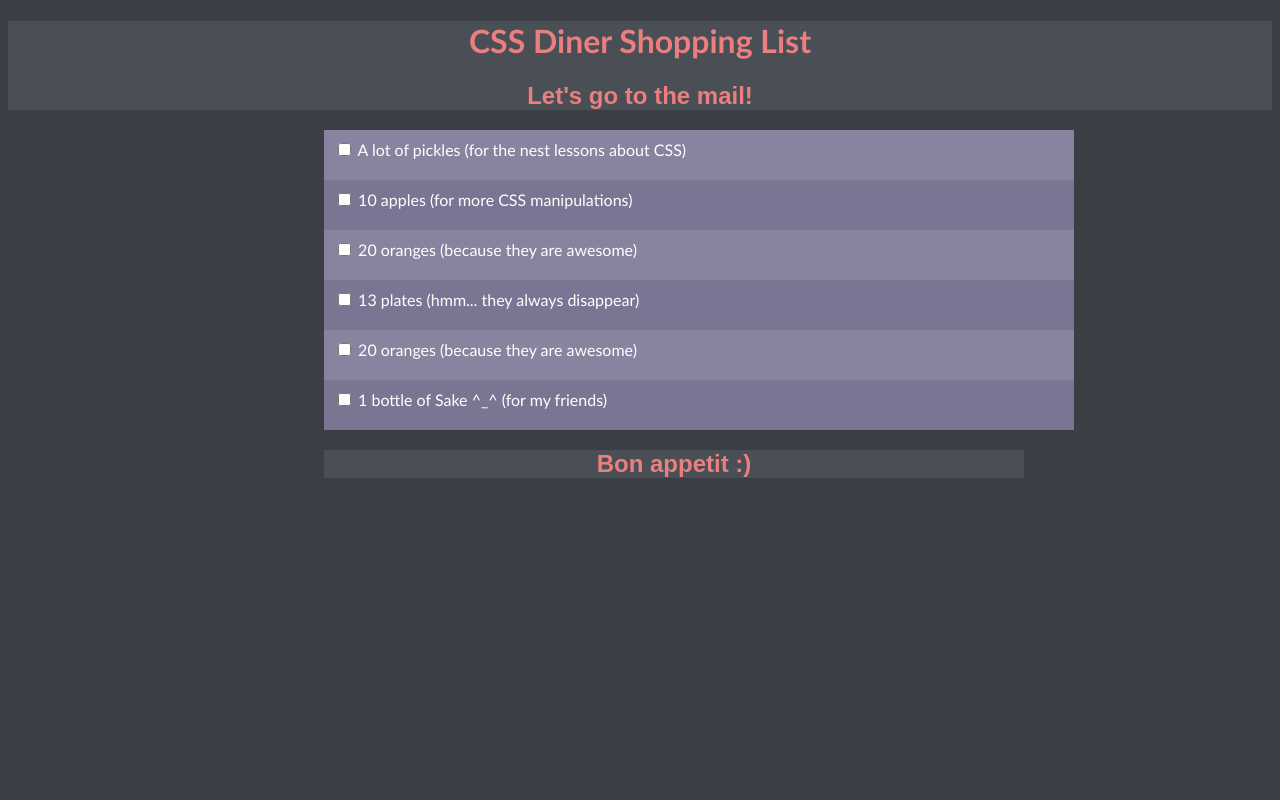
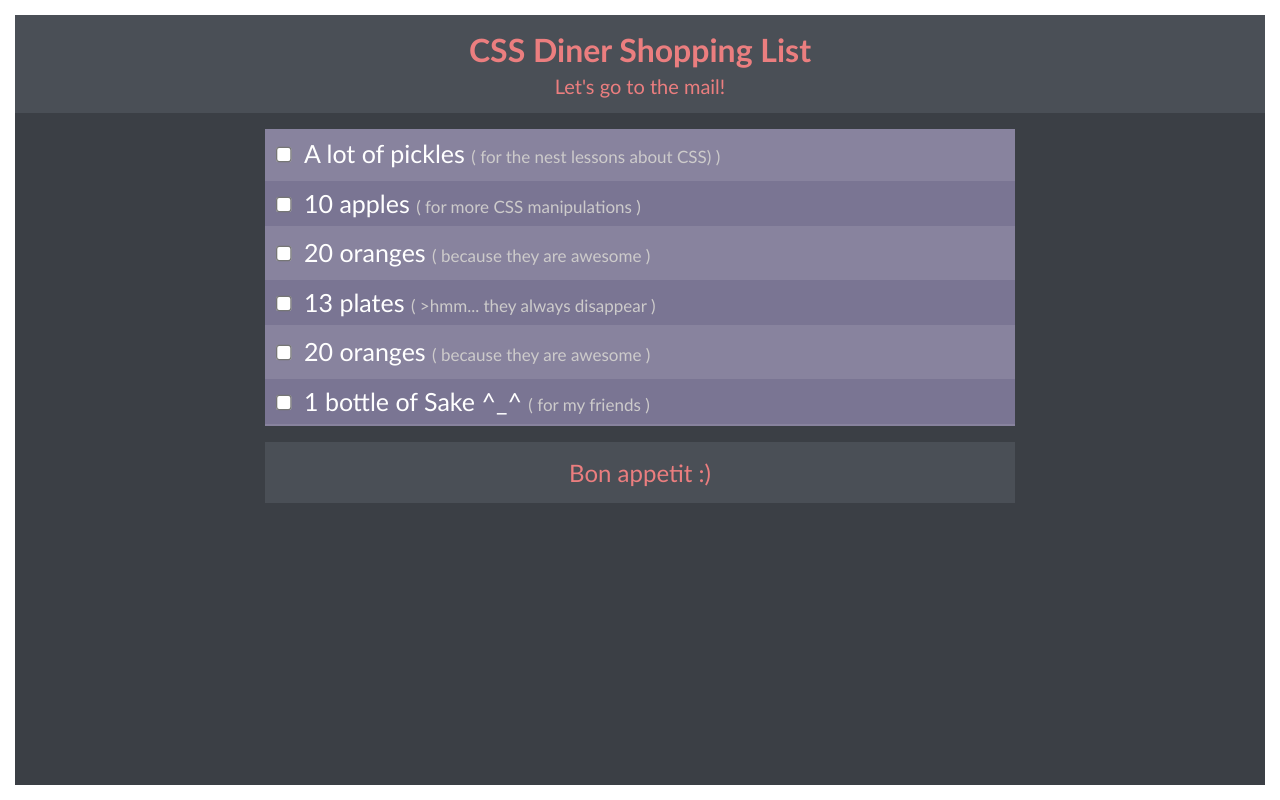
Before and after one commit to Dmytro-Ivashko/BR_homework_4, a plain HTML site: page index.html in a window 1280 px wide. Drawn offline with Linux system fonts and the light colour scheme.

Commit message:
redesigned

```diff
--- a/index.html
+++ b/index.html
@@ -2,68 +2,71 @@
 <html lang="en">
 <head>
     <meta charset="UTF-8">
-    <meta name="viewport" content="width=device-width, initial-scale=1.0">
-    <meta http-equiv="X-UA-Compatible" content="ie=edge">
-    <link rel="stylesheet" href="./main.css">
-    <link rel="icon" href="http://flukeout.github.io/favicon.png" type="icon" sizes="16x16">
-    <title>Lessons 4</title>
+    <link rel="stylesheet" href="main.css">
+    <link rel="icon" href="/img/favicon.png" type="icon" sizes="16x16">
+    <title>Homework 4</title>
 </head>
 <body>
     <header>
         <h1>CSS Diner Shopping List</h1>
         <h2>Let's go to the mail!</h2>
     </header>
+<div class="main-cont">
     <main>
-    <div class="purchases">
+        <form method="POST" action="#"></form>
         <ul>
             <li>
                 <label>
-                            <input type="checkbox" name="sortament" value="1">
-                            <span>A lot of pickles (for the nest lessons about CSS)</span>
+                    <input type="checkbox" class="checkboxs">
+                    <span>A lot of pickles
+                        <small>for the nest lessons about CSS)</small>
+                    </span>
                 </label>
             </li>
-
             <li>
                 <label>
-                            <input type="checkbox" name="sortament" value="1">
-                            <span>10 apples (for more CSS manipulations)</span>
+                    <input type="checkbox" class="checkboxs">
+                    <span>10 apples
+                        <small>for more CSS manipulations</small>
+                    </span>
                 </label>
             </li>
-
             <li>
                 <label>
-                            <input type="checkbox" name="sortament" value="1">
-                            <span>20 oranges (because they are awesome)</span>
+                    <input type="checkbox" class="checkboxs">
+                    <span>20 oranges
+                        <small>because they are awesome</small>
+                    </span>
                 </label>
             </li>
-
             <li>
                 <label>
-                            <input type="checkbox" name="sortament" value="1">
-                            <span>13 plates (hmm... they always disappear)</span>
+                    <input type="checkbox" class="checkboxs">
+                    <span>13 plates
+                        <small>>hmm... they always disappear</small>
+                    </span>
                 </label>
             </li>
-
             <li>
                 <label>
-                            <input type="checkbox" name="sortament" value="1">
-                            <span>20 oranges (because they are awesome)</span>
+                    <input type="checkbox" class="checkboxs">
+                    <span>20 oranges
+                        <small>because they are awesome</small>
+                    </span>
                 </label>
             </li>
-
             <li>
                 <label>
-                        <input type="checkbox" name="sortament" value="1">
-                        <span>1 bottle of Sake ^_^ (for my friends)</span>
+                    <input type="checkbox" class="checkboxs">
+                    <span>1 bottle of Sake ^_^
+                        <small>for my friends</small>
+                    </span>
                 </label>
             </li>
-
-
         </ul>
+        </form>
+    </main>
 </div>
-    <footer>
-        <h2>Bon appetit :)</h2>
-    </footer>
-    </main>
+    <footer><h2>Bon appetit :)</h2></footer>
 </body>
 </html>
--- a/main.css
+++ b/main.css
@@ -1,60 +1,107 @@
-*{transition: all .1s ease-in;}
-body  {
+* {
+	box-sizing: border-box;
+}
+body {
     background-color: #3b3f45;
-    font-family: Trebuchet MS;
+    font-family: 'Trebuchet MS', Trebuchet, Arial, sans-serif;
+    color:#ffffff;
+    border: 15px solid #ffffff;
+    margin: 0;
+    min-height: 100vh;
 }
+
+h1 {
+    color:#eb7e7f;
+    text-align: center;
+    margin: 0;
+    padding-top: 15px;
+}
+h2 {
+    color:#eb7e7f;
+    text-align: center;
+	font-weight: normal;
+}
+
 header {
     background-color: #4a4f56;
-    color: #eb7e7f;
-    text-align: center;
-    width: 100%;
 
 }
-h2 {
-    font-family: Arial, sans-serif;
+
+header h2 {
+	margin: 0;
+	font-size: 20px;
+	padding-top: 5px;
+	padding-bottom: 15px;
 }
- .purchases {
+
+.main-cont {
+    width:60%;
+    max-width: 850px;
+    margin: 0 auto;
     background-color: #88839e;
-    margin-left: 25%;
-    margin-right: 25%;
-    width: 750px;
 }
-li:nth-child(2n){
-    color: ;
-    background-color: #7a7593;
-}
-li:hover {
-    background-color: #625e77;
-    border: 1px white;
-  }
 ul {
-    display: flex;
-    flex-direction: column;
-    justify-content: center;
-    width: 100%;
-    padding-left: 0;
+    padding: 0;
+	font-weight: normal;
 }
 
 li {
     display: block;
-    box-sizing: border-box;
-    background-color: #88839e;
-    height: 50px;
-    padding: 10px;
-    text-align: left;
-    color: #fff;
-    text-decoration: none;
+	border-top: 2px solid #88839e;
+	border-bottom: 2px solid #88839e;
+	background: #88839e;
+	padding: 7px 4px;
+	font-size: 20px;
+}
+label {
+    display: block;
+}
+.checkboxs {
+    margin: 5px;
+    zoom: 1.3;
+}
+
+input:checked + span,
+input:checked + span > small
+{
+	text-decoration: line-through;
+	color:#a3a0b5;
+}
+li:nth-child(2n){
+    background-color: #7a7593;
+}
+
+li:hover {
+    border-color: white;
+    background-color: #625e77;
+}
+li:active {
+	background: rgb(235, 126, 127);
+}
+
+span {
+	font-size: 25px;
+}
+small {
+	font-size: 17px;
+	color: #cdcbcb;
+}
+
+small:before {
+	content: "( ";
+}
+
+small:after {
+	content: " )";
 }
 
 footer {
-    background-color: #4a4f56;
-    color: #eb7e7f;
-    text-align: center;
-    margin-left: 25%;
-    margin-right: 25%;
-    width: 700px;
-
+    background: #4a4f56;
+    width: 60%;
+    max-width: 850px;
+	margin: 0 auto;
+	padding: 1px 0;
 }
-input[type="checkbox"]:checked + span {
-    text-decoration: line-through;
-    }
+footer h2 {
+	margin: 15px 0;
+}
```
Also changed, not shown: img/favicon.png (added). Lines whose indentation alone changed are shown as unchanged.
